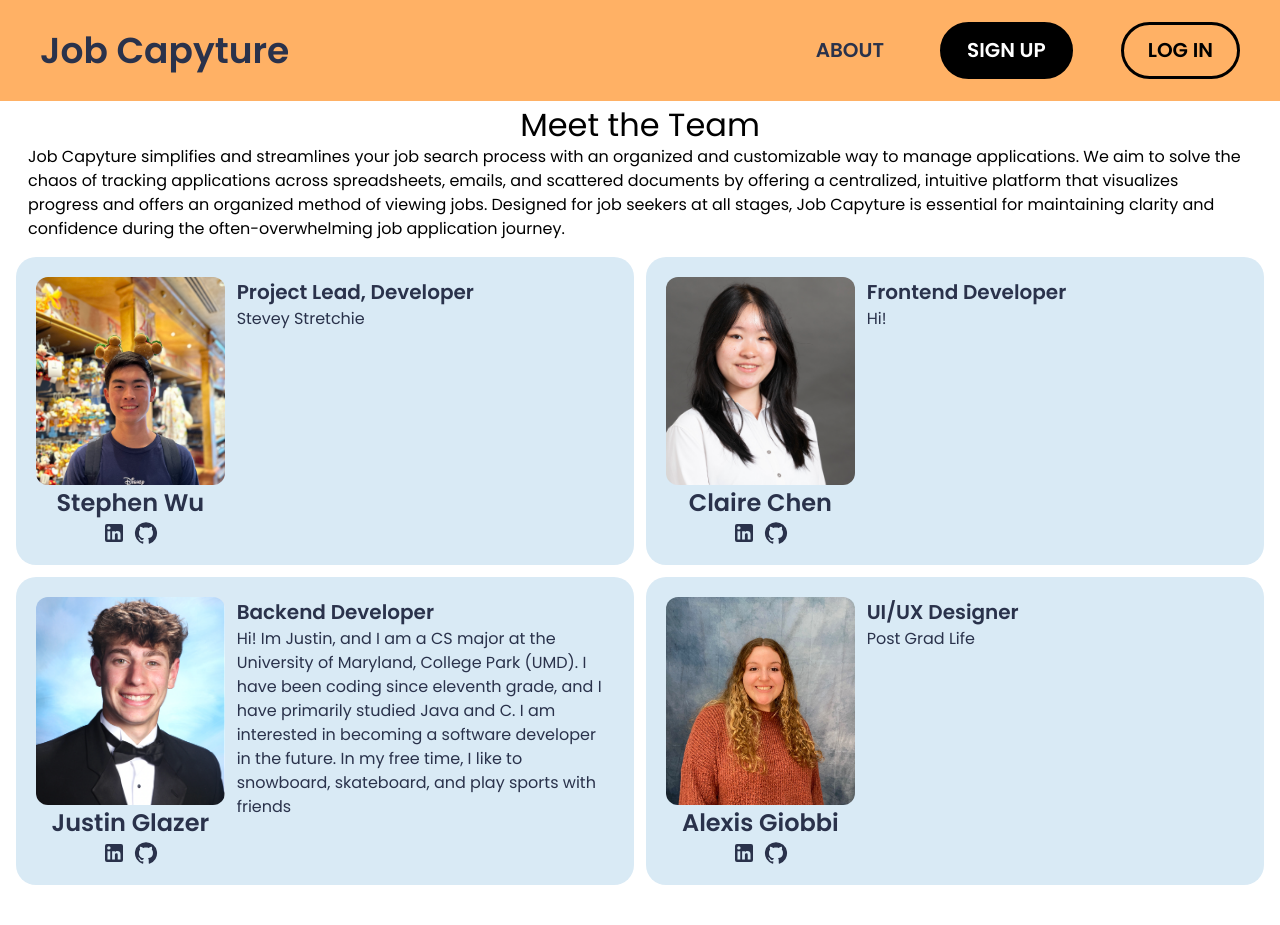
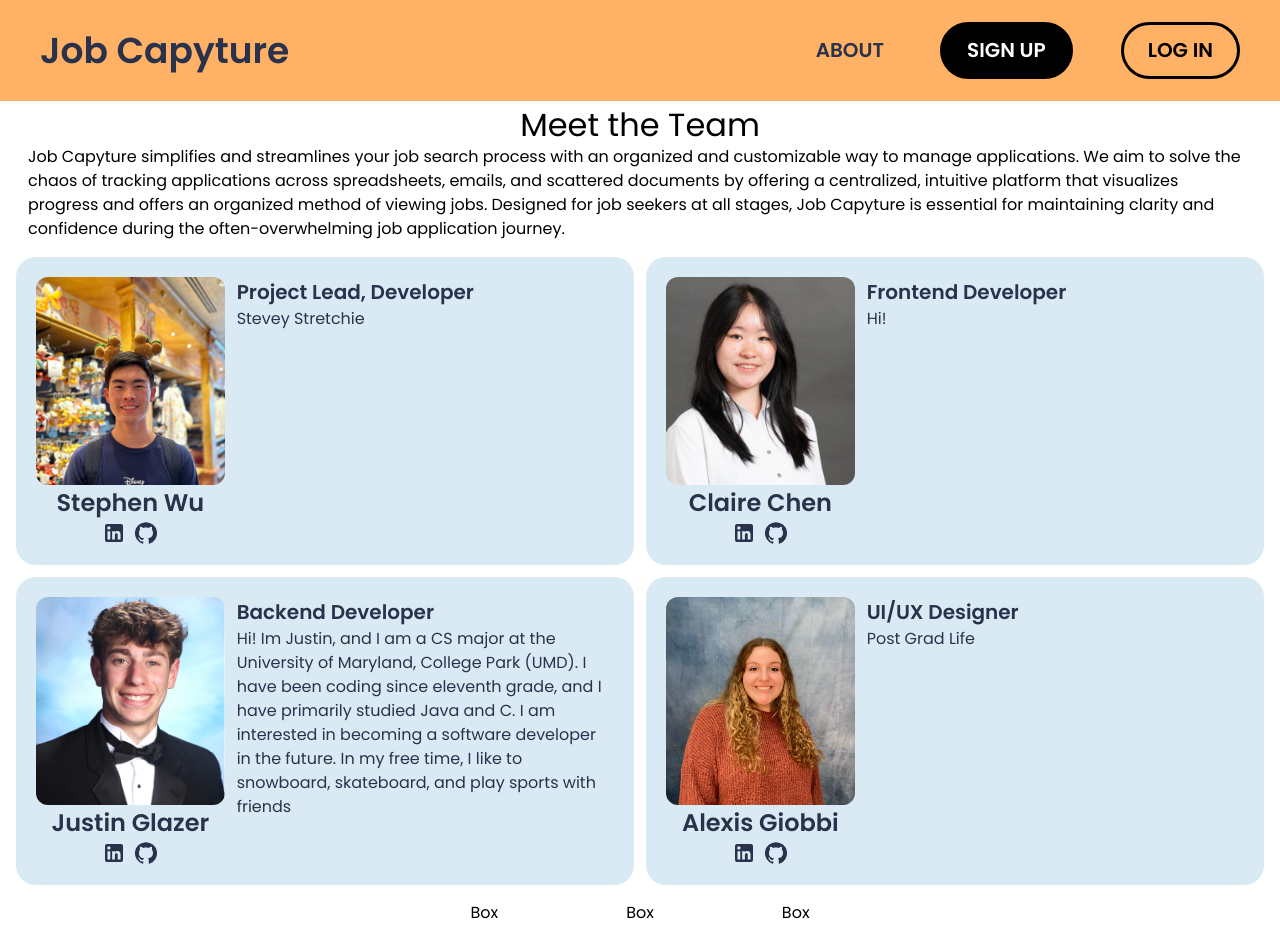
Before and after one commit to heavens-potato/winter-project, a React (Create React App) app in the folder hydrohire/: page /about in a window 1280 px wide. Before the commit the page ends 901 px from the top, so only its background shows below. Built offline with nearby package versions, Linux system fonts and the light colour scheme; no server answers.

Commit message:
added placeholders for bottom boxes

```diff
--- a/hydrohire/src/About.js
+++ b/hydrohire/src/About.js
@@ -7,7 +7,7 @@ function About(){
   return (
     <>
       <Navbar/>
-      <div>
+      <div> {/* Parent Div */}
         <div> {/* Top Part */}
           <div className = 'flex justify-center mt-1'>
             <Typography variant="h4" sx={{ fontSize: 32}}>Meet the Team</Typography>
@@ -20,7 +20,7 @@ function About(){
               Job Capyture is essential for maintaining clarity and confidence during the often-overwhelming job
               application journey.</p>
           </div>
-        </div>
+        </div> {/* Top End */}
         <div className="grid grid-cols-2 gap-3 p-4"> {/* Grid Parent */}
           <div className="grid gap-3">
             <div>
@@ -38,8 +38,13 @@ function About(){
               <AboutCard name = 'Alexis Giobbi'></AboutCard>
             </div>
           </div>
-        </div>
-      </div>
+        </div> {/* Grid End */}
+        <div className="flex justify-center gap-32"> {/* Bottom Part */}
+          <text>Box</text>
+          <text>Box</text>
+          <text>Box</text>
+        </div> {/* Bottom End */}
+      </div> {/* Content End */}
     </>
   );
 }
```
